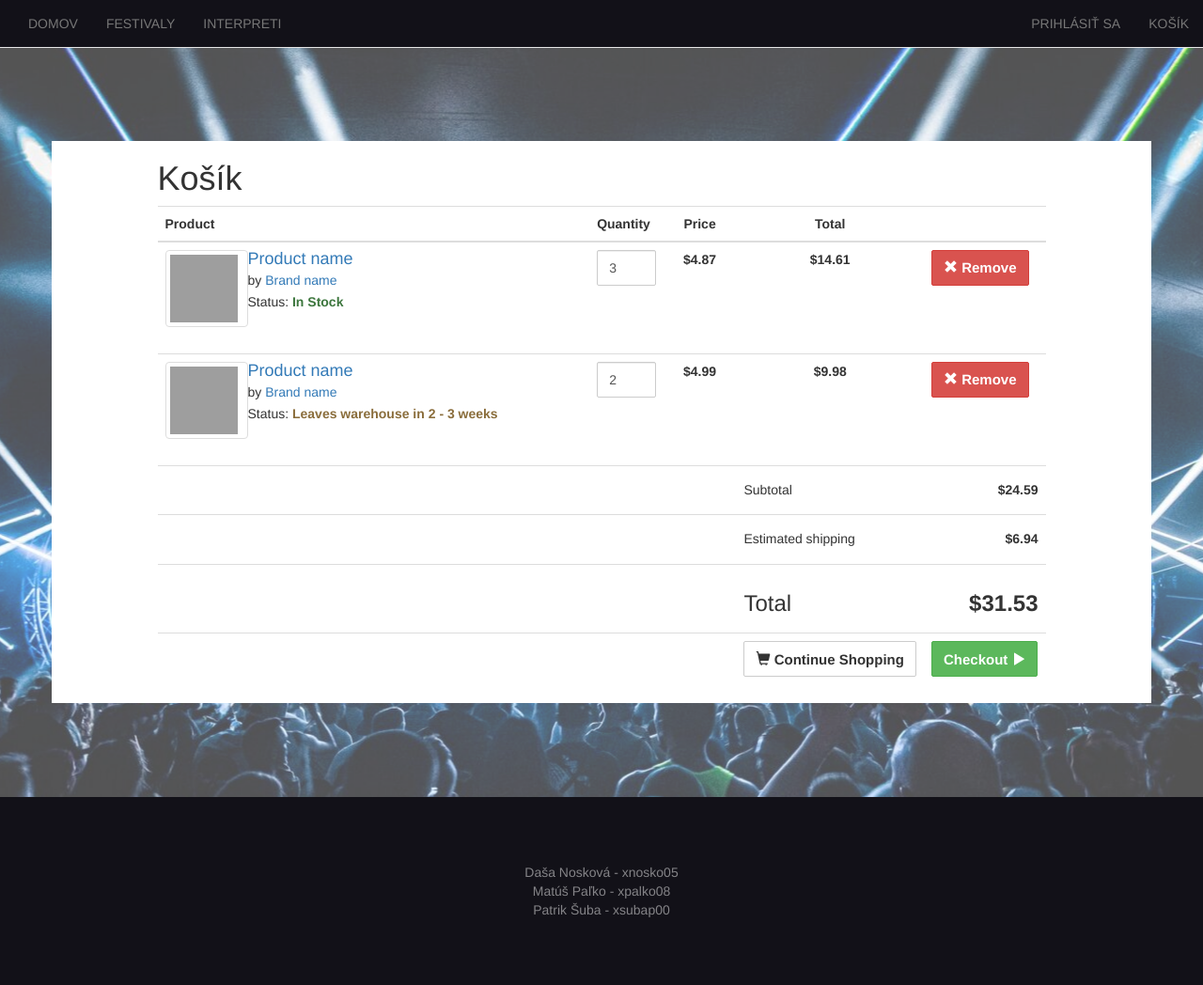
After one commit to palko08/IIS20, a PHP site: page /cart.php in a window 1280 px wide. The commit adds this page. Shown: the whole page at 94% size. Run offline with PHP 8.4, Linux system fonts and the light colour scheme; grey boxes are pictures that could not be loaded.

Commit message:
shopping cart

```diff
--- /dev/null
+++ b/cart.php
@@ -0,0 +1,107 @@
+<?php
+require "common.php";
+
+make_header();
+?>
+<body class="cart">
+
+<div class="cart-wrap">
+<div class="container">
+    <div style="margin-top:150px; margin-bottom:100px" class="row" >
+        <div class="col-sm-12 col-md-10 col-md-offset-1">
+            <table class="table table-hover">
+                <thead>
+                    <tr><h1>Košík</h1></tr>
+                    <tr>
+                        <th>Product</th>
+                        <th>Quantity</th>
+                        <th class="text-center">Price</th>
+                        <th class="text-center">Total</th>
+                        <th> </th>
+                    </tr>
+                </thead>
+                <tbody>
+                    <tr>
+                        <td class="col-sm-8 col-md-6">
+                        <div class="media">
+                            <a class="thumbnail pull-left" href="#"> <img class="media-object" src="http://icons.iconarchive.com/icons/custom-icon-design/flatastic-2/72/product-icon.png" style="width: 72px; height: 72px;"> </a>
+                            <div class="media-body">
+                                <h4 class="media-heading"><a href="#">Product name</a></h4>
+                                <h5 class="media-heading"> by <a href="#">Brand name</a></h5>
+                                <span>Status: </span><span class="text-success"><strong>In Stock</strong></span>
+                            </div>
+                        </div></td>
+                        <td class="col-sm-1 col-md-1" style="text-align: center">
+                        <input type="email" class="form-control" id="exampleInputEmail1" value="3">
+                        </td>
+                        <td class="col-sm-1 col-md-1 text-center"><strong>$4.87</strong></td>
+                        <td class="col-sm-1 col-md-1 text-center"><strong>$14.61</strong></td>
+                        <td class="col-sm-1 col-md-1">
+                        <button type="button" class="btn btn-danger">
+                            <span class="glyphicon glyphicon-remove"></span> Remove
+                        </button></td>
+                    </tr>
+                    <tr>
+                        <td class="col-md-6">
+                        <div class="media">
+                            <a class="thumbnail pull-left" href="#"> <img class="media-object" src="http://icons.iconarchive.com/icons/custom-icon-design/flatastic-2/72/product-icon.png" style="width: 72px; height: 72px;"> </a>
+                            <div class="media-body">
+                                <h4 class="media-heading"><a href="#">Product name</a></h4>
+                                <h5 class="media-heading"> by <a href="#">Brand name</a></h5>
+                                <span>Status: </span><span class="text-warning"><strong>Leaves warehouse in 2 - 3 weeks</strong></span>
+                            </div>
+                        </div></td>
+                        <td class="col-md-1" style="text-align: center">
+                        <input type="email" class="form-control" id="exampleInputEmail1" value="2">
+                        </td>
+                        <td class="col-md-1 text-center"><strong>$4.99</strong></td>
+                        <td class="col-md-1 text-center"><strong>$9.98</strong></td>
+                        <td class="col-md-1">
+                        <button type="button" class="btn btn-danger">
+                            <span class="glyphicon glyphicon-remove"></span> Remove
+                        </button></td>
+                    </tr>
+                    <tr>
+                        <td>   </td>
+                        <td>   </td>
+                        <td>   </td>
+                        <td><h5>Subtotal</h5></td>
+                        <td class="text-right"><h5><strong>$24.59</strong></h5></td>
+                    </tr>
+                    <tr>
+                        <td>   </td>
+                        <td>   </td>
+                        <td>   </td>
+                        <td><h5>Estimated shipping</h5></td>
+                        <td class="text-right"><h5><strong>$6.94</strong></h5></td>
+                    </tr>
+                    <tr>
+                        <td>   </td>
+                        <td>   </td>
+                        <td>   </td>
+                        <td><h3>Total</h3></td>
+                        <td class="text-right"><h3><strong>$31.53</strong></h3></td>
+                    </tr>
+                    <tr>
+                        <td>   </td>
+                        <td>   </td>
+                        <td>   </td>
+                        <td>
+                        <button type="button" class="btn btn-default">
+                            <span class="glyphicon glyphicon-shopping-cart"></span> Continue Shopping
+                        </button></td>
+                        <td>
+                        <button type="button" class="btn btn-success">
+                            Checkout <span class="glyphicon glyphicon-play"></span>
+                        </button></td>
+                    </tr>
+                </tbody>
+            </table>
+        </div>
+    </div>
+</div>
+</div>
+</body>
+<?php
+	make_footer();
+?>
--- a/common.php
+++ b/common.php
@@ -33,7 +33,7 @@
 						  if (isset($_SESSION['user'])) {
 							echo 'ÚČET</a></li>';
 						} else echo 'PRIHLÁSIŤ SA</a></li>';?>   <!-- TOTO SA BUDE MENIT PODLA TOHO CI JE PRIHLASENY -->
-					<li><a href="#cart">KOŠÍK</a></li>
+					<li><a href="cart.php">KOŠÍK</a></li>
 				</ul>
 			</div>
 		</nav>
--- a/styling.css
+++ b/styling.css
@@ -65,3 +65,49 @@
     background-image: url(img/signin.png);
     background-position-x: center;
 }
+.list-header{
+  margin-top: 100px;
+  margin-left: 100px;
+  font-family: sans-serif;
+}
+.cart-wrap{
+  background-image:url(img/cart.png);
+  background-position-x: center;
+
+}
+.row{
+  background-color: white;
+}
+
+/********************* Shopping Demo-2 **********************/
+.demo{padding:45px 0}
+.product-grid2{font-family:'Open Sans',sans-serif;position:relative}
+.product-grid2 .product-image2{overflow:hidden;position:relative}
+.product-grid2 .product-image2 a{display:block}
+.product-grid2 .product-image2 img{width:100%;height:auto}
+.product-image2 .pic-1{opacity:1;transition:all .5s}
+.product-grid2:hover .product-image2 .pic-1{opacity:0}
+.product-image2 .pic-2{width:100%;height:100%;opacity:0;position:absolute;top:0;left:0;transition:all .5s}
+.product-grid2:hover .product-image2 .pic-2{opacity:1}
+.product-grid2 .social{padding:0;margin:0;position:absolute;bottom:50px;right:25px;z-index:1}
+.product-grid2 .social li{margin:0 0 10px;display:block;transform:translateX(100px);transition:all .5s}
+.product-grid2:hover .social li{transform:translateX(0)}
+.product-grid2:hover .social li:nth-child(2){transition-delay:.15s}
+.product-grid2:hover .social li:nth-child(3){transition-delay:.25s}
+.product-grid2 .social li a{color:#505050;background-color:#fff;font-size:17px;line-height:45px;text-align:center;height:45px;width:45px;border-radius:50%;display:block;transition:all .3s ease 0s}
+.product-grid2 .social li a:hover{color:#fff;background-color:#3498db;box-shadow:0 0 10px rgba(0,0,0,.5)}
+.product-grid2 .social li a:after,.product-grid2 .social li a:before{content:attr(data-tip);color:#fff;background-color:#000;font-size:12px;line-height:22px;border-radius:3px;padding:0 5px;white-space:nowrap;opacity:0;transform:translateX(-50%);position:absolute;left:50%;top:-30px}
+.product-grid2 .social li a:after{content:'';height:15px;width:15px;border-radius:0;transform:translateX(-50%) rotate(45deg);top:-22px;z-index:-1}
+.product-grid2 .social li a:hover:after,.product-grid2 .social li a:hover:before{opacity:1}
+.product-grid2 .add-to-cart{color:#fff;background-color:#404040;font-size:15px;text-align:center;width:100%;padding:10px 0;display:block;position:absolute;left:0;bottom:-100%;transition:all .3s}
+.product-grid2 .add-to-cart:hover{background-color:#3498db;text-decoration:none}
+.product-grid2:hover .add-to-cart{bottom:0}
+.product-grid2 .product-new-label{background-color:#3498db;color:#fff;font-size:17px;padding:5px 10px;position:absolute;right:0;top:0;transition:all .3s}
+.product-grid2:hover .product-new-label{opacity:0}
+.product-grid2 .product-content{padding:20px 10px;text-align:center}
+.product-grid2 .title{font-size:17px;margin:0 0 7px}
+.product-grid2 .title a{color:#303030}
+.product-grid2 .title a:hover{color:#3498db}
+.product-grid2 .price{color:#303030;font-size:15px}
+@media screen and (max-width:990px){.product-grid2{margin-bottom:30px}
+}
```
Also changed, not shown: festivals.php (+5 -10 lines), img/67713931_2649122188453455_5048424758673145856_o.jpg (added), img/cart.png (added).
